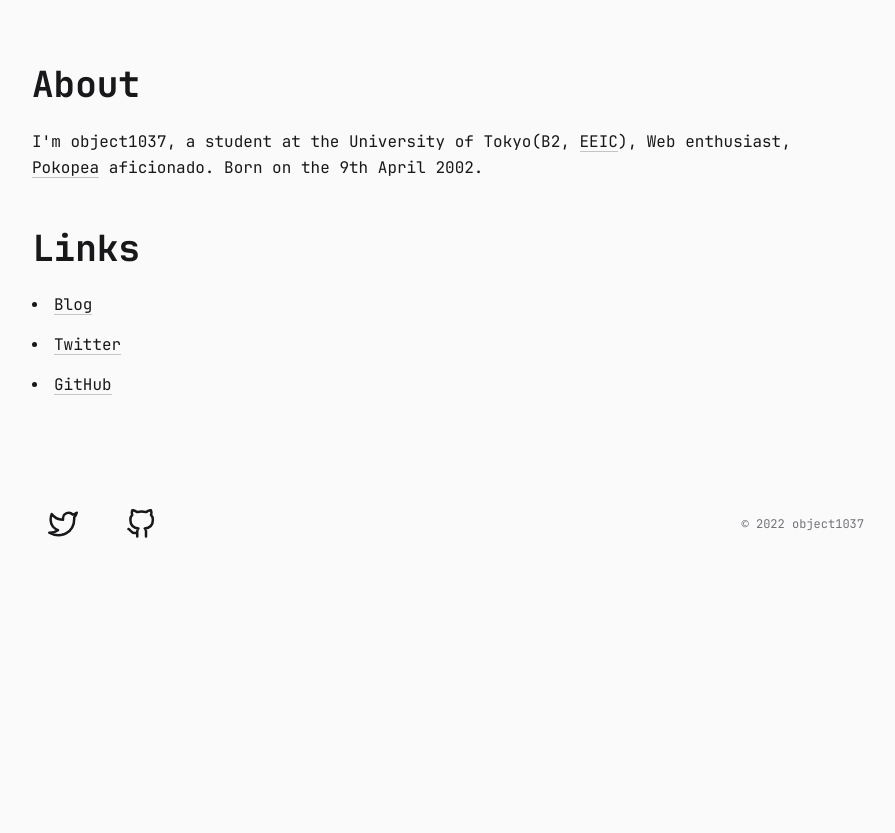
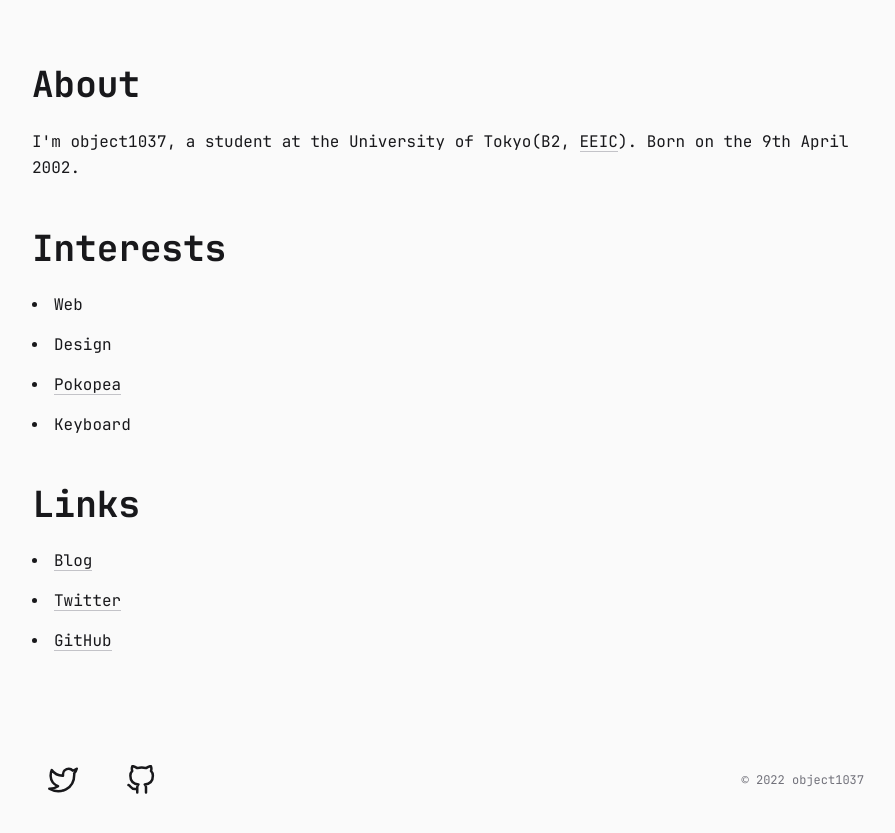
Before and after one commit to object1037/homepage, a Next.js app: page / in a window 1280 px wide. Shown: the part 840-1673 px from the top of the page, without its empty margins (192-1087 px from the left). Before the commit the page ends 1491 px from the top, so only its background shows below. Built offline with nearby package versions, Linux system fonts and the light colour scheme.

Commit message:
add interests field

```diff
--- a/src/pages/index.tsx
+++ b/src/pages/index.tsx
@@ -5,6 +5,8 @@ import { Link } from '../components/Link'
 import { LargeLink } from '../components/LargeLink'
 
 const IndexPage = () => {
+  const listStyle = 'space-y-4 list-disc list-inside'
+
   return (
     <>
       <Head>
@@ -26,17 +28,26 @@ const IndexPage = () => {
             <h2>About</h2>
             <p className="leading-relaxed">
               I&apos;m object1037, a student at the University of Tokyo(B2,{' '}
-              <Link href="https://www.ee.t.u-tokyo.ac.jp/">EEIC</Link>), Web
-              enthusiast,{' '}
-              <Link href="https://www.youtube.com/channel/UC1EB8moGYdkoZQfWHjh7Ivw">
-                Pokopea
-              </Link>{' '}
-              aficionado. Born on the 9th April 2002.
+              <Link href="https://www.ee.t.u-tokyo.ac.jp/">EEIC</Link>). Born on
+              the 9th April 2002.
             </p>
           </article>
           <article>
+            <h2>Interests</h2>
+            <ul className={listStyle}>
+              <li>Web</li>
+              <li>Design</li>
+              <li>
+                <Link href="https://www.youtube.com/channel/UC1EB8moGYdkoZQfWHjh7Ivw">
+                  Pokopea
+                </Link>
+              </li>
+              <li>Keyboard</li>
+            </ul>
+          </article>
+          <article>
             <h2>Links</h2>
-            <ul className="space-y-4 list-disc list-inside">
+            <ul className={listStyle}>
               <li>
                 <Link href="https://blog.object1037.dev">Blog</Link>
               </li>
```
